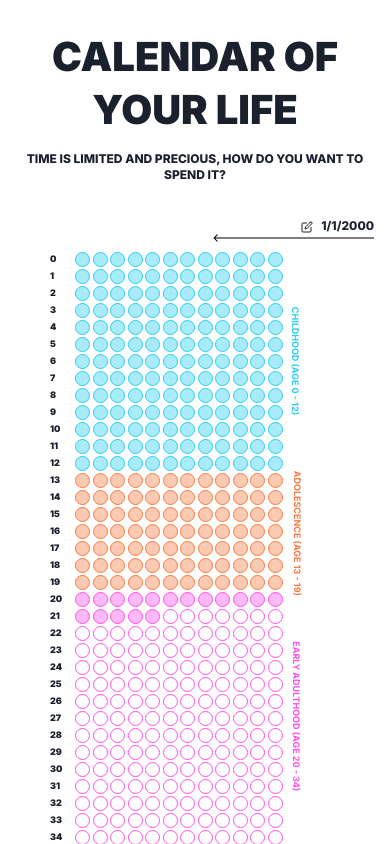
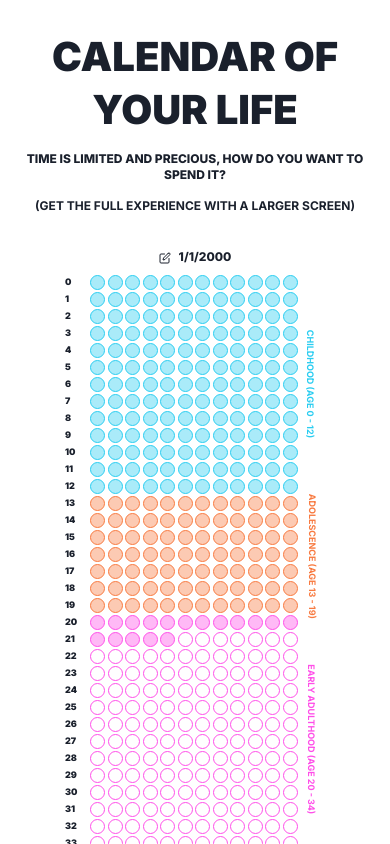
Before and after one commit to Mito9999/life-calendar, a Next.js app: page / in a window 390 px wide. Shown: the top 844 px of the page. Built offline with nearby package versions, Linux system fonts and the light colour scheme.

Commit message:
Add minor mobile style improvements

```diff
--- a/pages/index.tsx
+++ b/pages/index.tsx
@@ -126,12 +126,18 @@ export default function Home() {
       <Heading fontSize="12px" fontWeight="800" textAlign="center" pt="15px">
         Time is limited and precious, how do you want to spend it?
       </Heading>
-      <Flex justify="space-between">
+      {!isLargerThan1100 && (
+        <Heading fontSize="12px" fontWeight="700" textAlign="center" pt="15px">
+          (Get the full experience with a larger screen)
+        </Heading>
+      )}
+      <Flex justify={isLargerThan1100 ? "space-between" : "center"}>
         <Heading
           {...defaultSubheadingStyles}
           pt="35px"
           pb="8px"
           opacity={isLargerThan1100 ? "1" : "0"}
+          display={isLargerThan1100 ? "initial" : "none"}
         >
           Weeks of your life
           <Arrow />
@@ -140,7 +146,7 @@ export default function Home() {
           {...defaultSubheadingStyles}
           pt={isOpen ? "25px" : "35px"}
           pb="8px"
-          textAlign="right"
+          textAlign={isLargerThan1100 ? "right" : "center"}
         >
           {isOpen ? (
             <Flex align="center">
@@ -193,9 +199,11 @@ export default function Home() {
               {birthDay.toLocaleDateString()}
             </>
           )}
-          <Box transform="rotate(180deg)">
-            <Arrow />
-          </Box>
+          {isLargerThan1100 && (
+            <Box transform="rotate(180deg)">
+              <Arrow />
+            </Box>
+          )}
         </Heading>
       </Flex>
 
@@ -225,6 +233,7 @@ export default function Home() {
         display="flex"
         flexDirection="row"
         justifyContent={isLargerThan1100 ? "initial" : "center"}
+        pl={isLargerThan1100 ? "0px" : "30px"}
       >
         <Flex direction="column">
           {new Array(101).fill(0).map((_, idx1) => (
```
